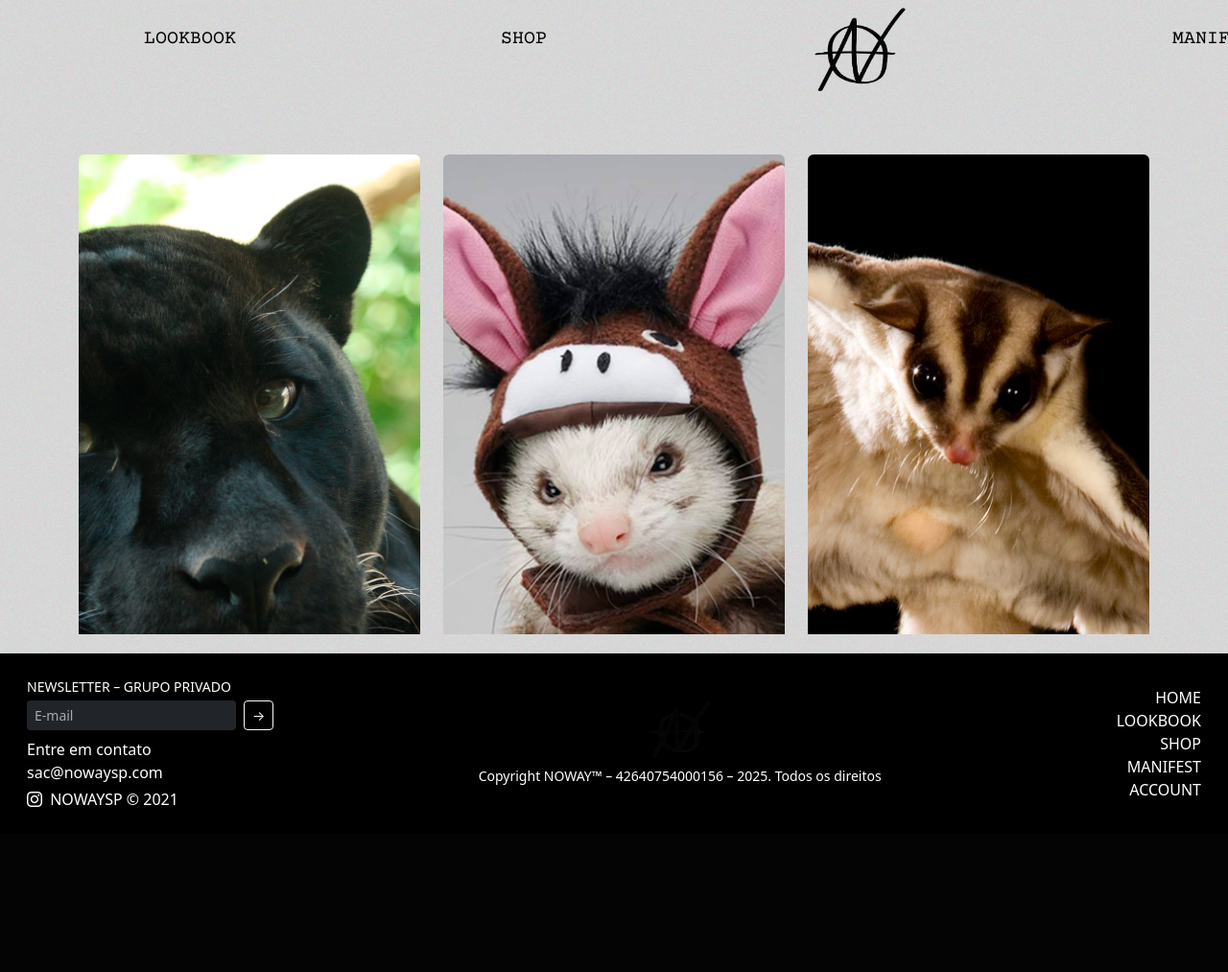
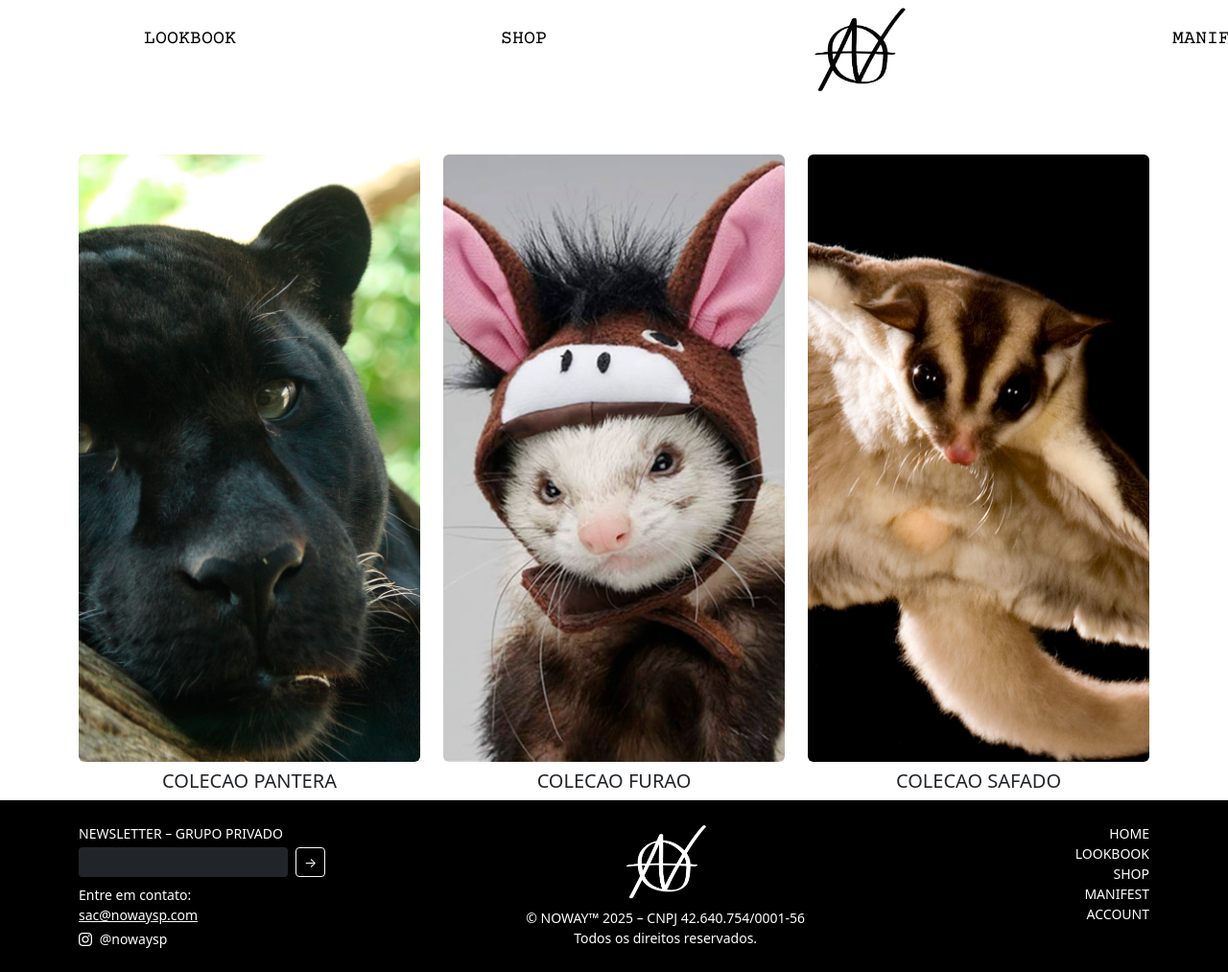
Before and after one commit to carlosxhcp/noway25, a Django app: page /lookbook in a window 1280 px wide; the page is wider, and only the part inside the window is pictured. Shown: that part at 96% size. Before the commit the page ends 841 px from the top of that part, so only its background shows below. Run offline with Django 5.2, Linux system fonts and the light colour scheme.

Commit message:
css uptade

```diff
--- /dev/null
+++ b/main_app/static/main_app/css/base.css
@@ -0,0 +1,95 @@
+@import url('https://fonts.googleapis.com/css2?family=Special+Elite&display=swap');
+@import url('https://fonts.googleapis.com/css2?family=Courier+Prime:ital,wght@0,400;0,700;1,400;1,700&family=Special+Elite&display=swap');
+
+/* Menu e espaçamento dos itens do menu */
+.menu-spacing .nav-item {
+  margin: 0 130px;
+  margin-top: 10px;
+}
+
+.menu-spacing img {
+  margin: 0 0px;
+  margin-top: -20px;
+}
+
+/* Estilo dos links do menu */
+.navbar-nav .nav-item .nav-link {
+  font-size: 20px;
+  font-family: "Courier Prime", system-ui;
+  font-weight: 400;
+  font-style: normal;
+}
+
+.menu-link {
+  color: rgb(0, 0, 0) !important;
+  transition: color 0.3s ease;
+}
+
+.menu-link:hover {
+  color: rgb(114, 114, 114) !important;
+}
+
+/* Navbar transparente */
+.navbar {
+  background-color: rgba(255, 255, 255, 0) !important;
+}
+
+/* Botão de login */
+.login_btn a {
+  margin-top: 200px;
+  color: #000 !important;
+  text-decoration: none !important;
+}
+
+.login_btn {
+  margin-top: 20px;
+  font-family: 'Courier Prime';
+  transition: color 0.3s ease;
+}
+
+.login_btn:hover {
+  color: #636363 !important;
+}
+
+/* Ícone carrinho */
+.bi-cart {
+  font-size: 30px;
+  margin-top: 100px;
+  margin-right: 400px;
+  position: relative;
+}
+
+/* Rodapé base */
+.rodape {
+  font-family: "Courier Prime";
+  background-color: #000;
+  color: #636363;
+}
+
+.footer {
+  background-color: #000;
+  color: white;
+  padding: 2rem 1rem;
+}
+
+.footer-link {
+  color: #636363 !important;
+  transition: color 0.3s ease;
+}
+
+.footer-link:hover {
+  color: white !important;
+}
+
+.footer a {
+  color: white;
+  text-decoration: none;
+}
+
+.footer a:hover {
+  text-decoration: underline;
+}
+
+.footer input::placeholder {
+  color: #aaa;
+}
--- a/templates/base.html
+++ b/templates/base.html
@@ -1,34 +1,45 @@
-{% load static %} {% load account %}
+{% load static %}
+{% load account %}
 
 <!DOCTYPE html>
 <html lang="pt">
   <head>
     <meta charset="UTF-8" />
-    <title> {% block title %} Noway {% endblock %}</title>
+    <title>{% block title %} Noway {% endblock %}</title>
     <meta name="csrf-token" content="{{ csrf_token }}" />
-    <meta name="viewport" content="width=device-width, initial-scale=1.0">
-    <link rel="stylesheet" href="{% static 'main_app/css/index.css' %}" />
-    <link rel="stylesheet" href="{% static 'main_app/css/shop.css' %}" />
-    <script src="https://cdn.jsdelivr.net/npm/bootstrap@5.3.3/dist/js/bootstrap.bundle.min.js"></script>
-    <link rel="stylesheet" href="https://cdn.jsdelivr.net/npm/bootstrap-icons@1.10.5/font/bootstrap-icons.css">
+    <meta name="viewport" content="width=device-width, initial-scale=1.0" />
 
-
+    <!-- CSS-->
+    <link rel="stylesheet" href="{% static 'main_app/css/base.css' %}" />
     <link
       href="https://cdn.jsdelivr.net/npm/bootstrap@5.3.3/dist/css/bootstrap.min.css"
       rel="stylesheet"
     />
+    <link
+      rel="stylesheet"
+      href="https://cdn.jsdelivr.net/npm/bootstrap-icons@1.10.5/font/bootstrap-icons.css"
+    />
+    <!-- FIM CSS -->
+
+    <!-- JS -->
+    <script src="https://cdn.jsdelivr.net/npm/bootstrap@5.3.3/dist/js/bootstrap.bundle.min.js"></script>
 
     <script>
       document.addEventListener("DOMContentLoaded", function () {
         setTimeout(function () {
           $("#myModal").modal("show");
-        }, 1000); // 1000 milissegundos = 1 segundo
+        }, 1000);
       });
     </script>
+    <!-- FIM JS -->
+
   </head>
 
+
   <body class="d-flex flex-column min-vh-100">
-    <!-- Menu do site -->
+
+
+    <!-- MENU -->
     <nav class="justify-center navbar navbar-expand-lg">
       <div class="container-fluid">
         <button
@@ -45,69 +56,72 @@
         <div class="collapse navbar-collapse" id="navbarNav">
           <ul class="navbar-nav mx-auto menu-spacing">
             <li class="nav-item">
-              <a class="nav-link menu-link" aria-current="page" href="{% url "lookbook" %}">LOOKBOOK</a>
+              <a class="nav-link menu-link" aria-current="page" href="{% url 'lookbook' %}">LOOKBOOK</a>
             </li>
             <li class="nav-item menu-link">
-              <a class="nav-link menu-link" href="{% url "shop" %}">SHOP</a>
-
+              <a class="nav-link menu-link" href="{% url 'shop' %}">SHOP</a>
             </li>
-            <li class="nav-item ">
-
-
-              <a class="nav-link logo-link" href="{% url "index" %}">
-                <img
-                  src="{% static 'main_app/img/logo.png' %}"
-                  width="100px"
-                  alt=""
-                />
+            <li class="nav-item">
+              <a class="nav-link logo-link" href="{% url 'index' %}">
+                <img src="{% static 'main_app/img/logo.png' %}" width="100px" alt="" />
               </a>
             </li>
-
-
             <li class="nav-item">
-              <a class="nav-link menu-link" aria-current="page" href="{% url "manifest" %}">MANIFEST</a>
+              <a class="nav-link menu-link" href="{% url 'manifest' %}">MANIFEST</a>
             </li>
             <li class="nav-item menu-link">
-              <a class="nav-link menu-link" href="{% url "perfil" %}">ACCOUNT</a>
+              <a class="nav-link menu-link" href="{% url 'perfil' %}">ACCOUNT</a>
             </li>
-
-
           </ul>
         </div>
       </div>
     </nav>
+    <!-- FIM MENU-->
 
-
+    <!-- CONTEUDO -->
     <main class="flex-fill">
       {% block content %}
       {% endblock %}
     </main>
+    <!-- FIM CONTEUDO-->
 
 
+    <!-- FOOTER -->
+    <footer class="bg-black text-white py-4 mt-auto">
+      <div class="container d-flex flex-wrap justify-content-between align-items-start gap-4">
 
-    <footer class="footer bg-black text-white py-4">
-  <div class="container-fluid d-flex flex-row justify-content-between align-items-center flex-wrap text-center text-md-start">
-
-    <!-- Coluna Esquerda -->
-    <div class="footer-left mb-3 mb-md-0" style="min-width: 200px;">
-      <p class="small text-uppercase mb-1">Newsletter – Grupo Privado</p>
+        <!-- Coluna: Newsletter -->
+        <div class="footer-newsletter" style="min-width: 220px;">
+          <p class="text-uppercase small mb-1">Newsletter – Grupo Privado</p>
           <form class="d-flex mb-2">
-        <input type="email" class="form-control form-control-sm bg-dark border-0 text-white me-2" placeholder="E-mail">
+            <input
+              type="email"
+              class="form-control form-control-sm bg-dark border-0 text-white me-2"
+              placeholder="Seu e-mail"
+            />
             <button type="submit" class="btn btn-outline-light btn-sm">→</button>
           </form>
-      <p class="mb-1">Entre em contato<br><a href="mailto:sac@nowaysp.com" class="text-white">sac@nowaysp.com</a></p>
-      <p class="mb-0"><i class="bi bi-instagram me-1"></i> NOWAYSP © 2021</p>
+          <p class="mb-1 small">
+            Entre em contato:<br />
+            <a href="mailto:sac@nowaysp.com" class="text-white">sac@nowaysp.com</a>
+          </p>
+          <p class="mb-0 small">
+            <i class="bi bi-instagram me-1"></i> @nowaysp
+          </p>
         </div>
 
-    <!-- Coluna Central -->
-    <div class="footer-center text-center mx-auto" style="min-width: 200px;">
-      <img src="{% static 'main_app/img/logo.png' %}" alt="Logo NOWAY" style="height: 60px;">
-      <p class="mb-0 mt-2 small">Copyright NOWAY™ – 42640754000156 – 2025. Todos os direitos</p>
+        <!-- Coluna: Logo -->
+        <div class="footer-logo text-center mx-auto" style="min-width: 200px;">
+          <img src="{% static 'main_app/img/logo_branco.png' %}" alt="NOWAY Logo" style="height: 80px;" />
+          <p class="mb-0 mt-2 small">
+            © NOWAY™ 2025 – CNPJ 42.640.754/0001-56<br />
+            Todos os direitos reservados.
+          </p>
         </div>
 
-    <!-- Coluna Direita -->
-    <div class="footer-right text-end" style="min-width: 120px;">
-      <ul class="list-unstyled mb-0">
+        <!-- Coluna: Navegação -->
+        <div class="footer-links text-end" style="min-width: 150px;">
+          <ul class="list-unstyled mb-0 small">
             <li><a href="{% url 'index' %}" class="text-white text-decoration-none">HOME</a></li>
             <li><a href="{% url 'lookbook' %}" class="text-white text-decoration-none">LOOKBOOK</a></li>
             <li><a href="{% url 'shop' %}" class="text-white text-decoration-none">SHOP</a></li>
@@ -118,17 +132,11 @@
 
       </div>
     </footer>
+    <!-- FIM FOOTER-->
 
 
-
-
-
-
-
-
-
-
-   <!--antigo rodape
+    <!-- Antigo rodapé (comentado) -->
+    <!--
     <footer class="rodape text-light py-3" style="margin-top: 200px;">
       <div class="container-fluid">
         <div class="row">
@@ -146,6 +154,8 @@
         &copy; 2025 Noway
       </div>
     </footer>
-    <!-- Fim do rodapé -->
+    -->
+
+
   </body>
 </html>
```
Also changed, not shown: templates/index.html (+4 -5 lines). Lines whose indentation alone changed are shown as unchanged.
